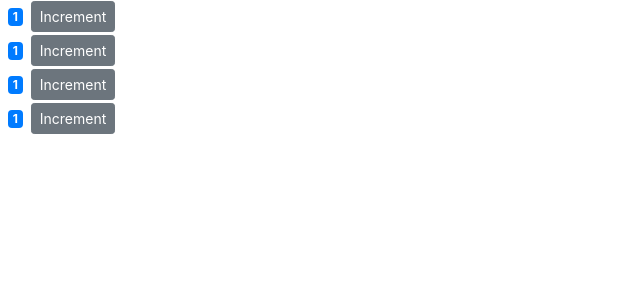
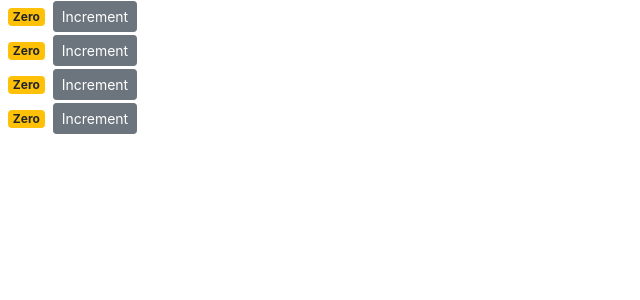
Before and after one commit to kylehammond/mosh-react-counter-app, a React (Create React App) app: page / in a window 1280 px wide. Shown: the top 300 px of the page, without its empty margins (0-640 px from the left). Built offline with nearby package versions, Linux system fonts and the light colour scheme.

Commit message:
array of components

```diff
--- a/src/components/counter.jsx
+++ b/src/components/counter.jsx
@@ -2,7 +2,7 @@
 
 class Counter extends React.Component {
 	state = {
-		count: 1,
+		count: 0,
 		tags: ["tag1", "tag2", "tag3"],
 	};
 
--- a/src/components/counters.jsx
+++ b/src/components/counters.jsx
@@ -2,14 +2,20 @@
 import Counter from "./counter";
 
 class Counters extends Component {
-	state = {};
+	state = {
+		counters: [
+			{ id: 1, value: 0 },
+			{ id: 2, value: 0 },
+			{ id: 3, value: 0 },
+			{ id: 4, value: 0 },
+		],
+	};
 	render() {
 		return (
 			<div>
-				<Counter />
-				<Counter />
-				<Counter />
-				<Counter />
+				{this.state.counters.map((counter) => (
+					<Counter key={counter.id} />
+				))}
 			</div>
 		);
 	}
```
